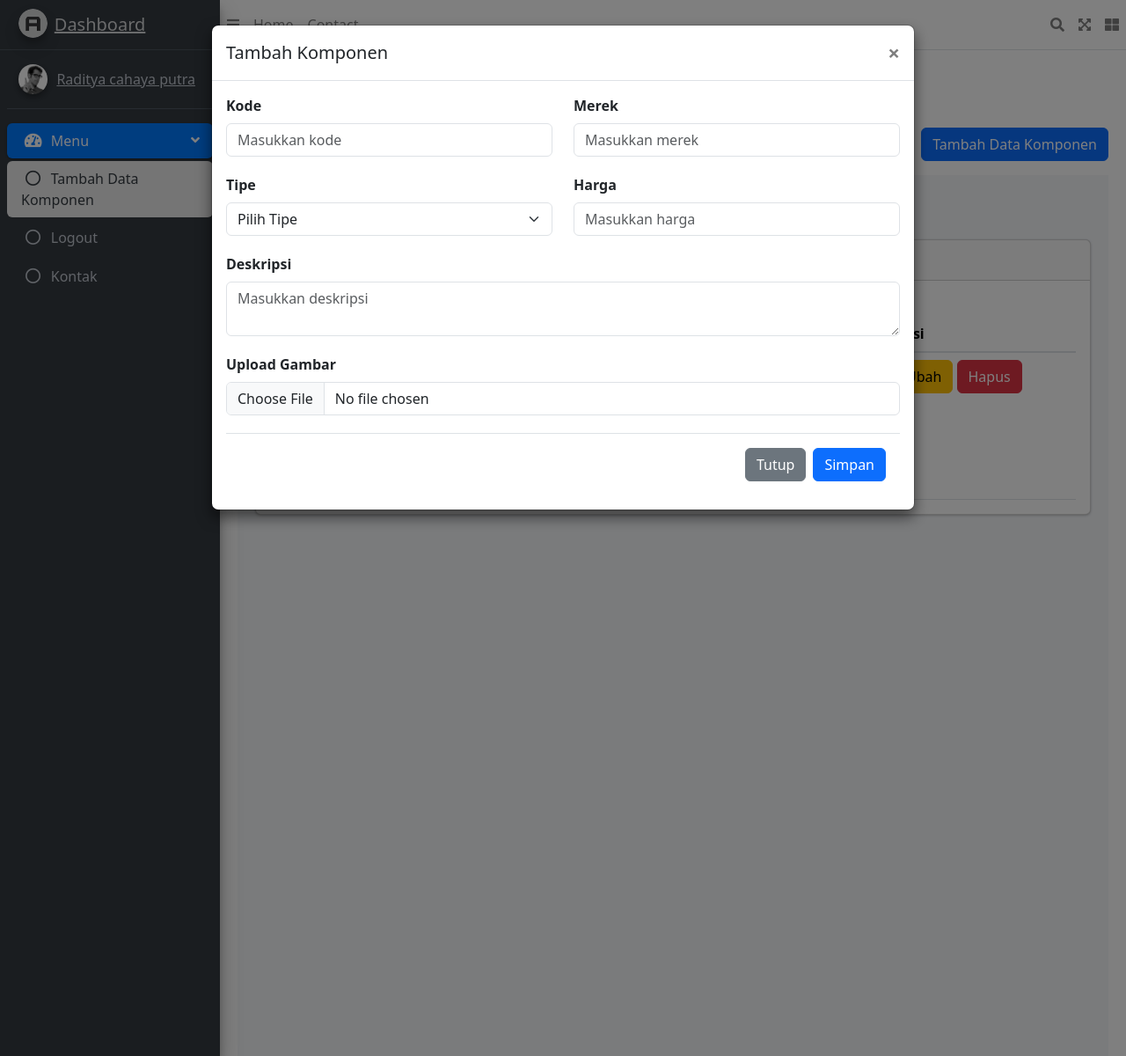
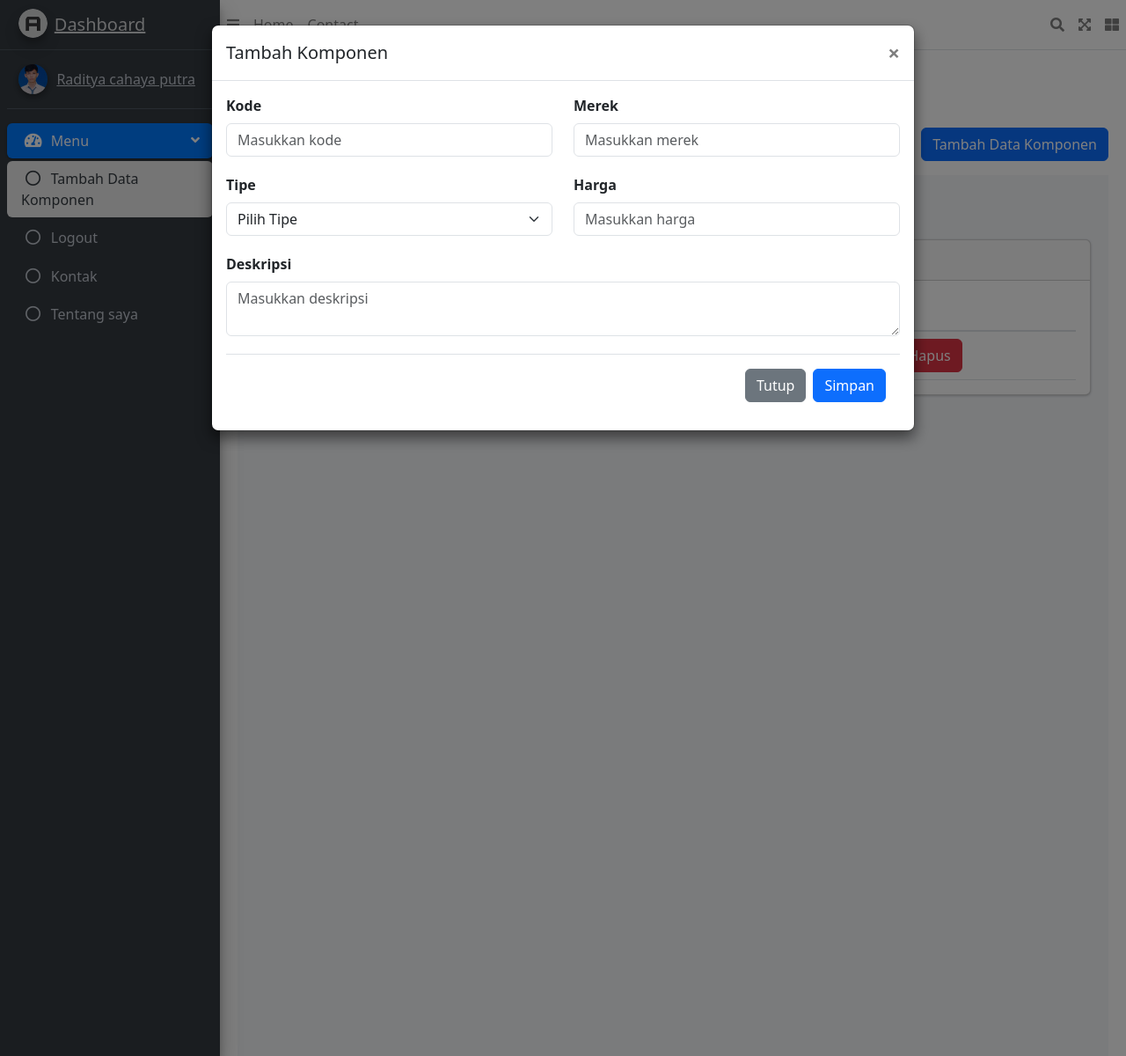
Before and after one commit to Radityacahayaputra/WEBPC_Raditya, a CodeIgniter app: page /WebPC/index.php/admincontroller/index in a window 1280 px wide, after a click on "Tambah Data Komponen". Shown: the whole page at 88% size. Run offline with CodeIgniter, Linux system fonts and the light colour scheme; data comes from the database, SQL or seed files in the repository; some libraries are stand-ins or nearby versions; grey boxes are pictures that could not be loaded.

Commit message:
Akhirnyaa

```diff
--- a/application/config/database.php
+++ b/application/config/database.php
@@ -78,7 +78,7 @@ $db['default'] = array(
 	'hostname' => 'localhost',
 	'username' => 'root',
 	'password' => '',
-	'database' => 'webpc2',
+	'database' => 'webpc3',
 	'dbdriver' => 'mysqli',
 	'dbprefix' => '',
 	'pconnect' => FALSE,
--- a/application/config/routes.php
+++ b/application/config/routes.php
@@ -56,3 +56,5 @@ $route['shop'] = 'ProductController/index';       // Untuk halaman daftar produk
 $route['shop/add'] = 'ProductController/add';     // Untuk halaman tambah produk
 $route['shop/save'] = 'ProductController/save';   // Untuk menyimpan produk baru
 $route['dashboard'] = 'dashboard/index';
+$route['produk/ubah/(:num)'] = 'produk/ubah/$1';
+$route['admincontroller'] = 'AdminController/index';  // Atau sesuai dengan nama controller dan metode yang Anda inginkan
--- a/application/controllers/Admincontroller.php
+++ b/application/controllers/Admincontroller.php
@@ -1,4 +1,5 @@
 <?php
+
 defined('BASEPATH') OR exit('No direct script access allowed');
 
 class AdminController extends CI_Controller
@@ -9,6 +10,7 @@ class AdminController extends CI_Controller
         $this->load->model('Produk_model');
         $this->load->library('session');
         $this->load->library('form_validation');
+
     }
 
     // Menampilkan halaman dashboard
@@ -16,7 +18,9 @@ class AdminController extends CI_Controller
     {
         $data['judul'] = 'Dashboard';
         $data['produk'] = $this->Produk_model->getAllProduk(); // Mengambil semua produk
+        $data['total_produk'] = $this->Produk_model->getTotalProduk();
         $data['tipe'] = $this->Produk_model->getAllTipe(); // Mengambil semua tipe produk
+
 
         // Memuat view dashboard
         $this->load->view('templates/adminheader', $data);
@@ -24,91 +28,46 @@ class AdminController extends CI_Controller
         $this->load->view('templates/adminfooter');
     }
 
-    // Menampilkan form untuk menambah atau mengubah produk
-    public function form($id = null)
+    // Menampilkan modal untuk mengubah atau mengedit produk
+    public function ubah($id)
 {
-        $data['judul'] = $id ? 'Edit Produk' : 'Tambah Produk';
-        $data['tipe'] = $this->Produk_model->getAllTipe(); // Mengambil semua tipe produk
-
-        // Jika ID ada, ambil data produk untuk diedit
-        if ($id) {
+    // Ambil data produk berdasarkan ID
     $data['produk'] = $this->Produk_model->getProdukById($id);
     if (!$data['produk']) {
-                show_404(); // Menampilkan halaman 404 jika produk tidak ditemukan
-            }
+        redirect('admincontroller');  // Kembali ke dashboard jika produk tidak ditemukan
     }
 
-        // Set rules form validation
-        $this->setValidationRules($id);
+    // Set rules untuk validasi form
+    $this->form_validation->set_rules('merek', 'Merek', 'required');
+    $this->form_validation->set_rules('harga', 'Harga', 'required|numeric');
+    $this->form_validation->set_rules('deskripsi', 'Deskripsi', 'required');
 
     if ($this->form_validation->run() == false) {
-            // Jika validasi gagal, kembali ke view form produk
+        // Jika validasi gagal, tampilkan modal edit produk
         $this->load->view('admin/templates/adminheader', $data);
-            $this->load->view('admin/form', $data); // Pastikan Anda memiliki view untuk form produk
+        $this->load->view('admin/index', $data);  // Tampilkan halaman produk di dashboard
         $this->load->view('admin/templates/adminfooter');
     } else {
-            // Menangani upload gambar
-            $upload_data = $this->handleImageUpload();
-
-            // Menyiapkan data produk untuk dimasukkan atau diupdate
+        // Jika validasi berhasil, update data produk
         $data_input = [
-                'kode' => $this->input->post('kode'),
             'merek' => $this->input->post('merek'),
-                'tipe' => $this->input->post('tipe'),
             'harga' => $this->input->post('harga'),
-                'deskripsi' => $this->input->post('deskripsi'),
-                'gambar' => isset($upload_data['file_name']) ? $upload_data['file_name'] : null
+            'deskripsi' => $this->input->post('deskripsi')
         ];
 
-            // Memasukkan atau memperbarui data produk di database
-            if ($id) {
-                $this->Produk_model->ubahDataProduk($id, $data_input);
+        $this->Produk_model->ubahDataProduk($id, $data_input); // Update produk
+
+        // Flash message untuk memberi tahu bahwa produk berhasil diubah
         $this->session->set_flashdata('flash', 'diubah');
-            } else {
-                $this->Produk_model->insertProduk($data_input);
-                $this->session->set_flashdata('flash', 'ditambahkan');
-            }
-
-            redirect('admin/index'); // Redirect ke dashboard setelah berhasil menambah atau mengubah produk
+        redirect('admincontroller');  // Redirect ke dashboard admin setelah update
     }
 }
 
     // Menghapus produk
     public function hapus($id)
     {
-        $this->Produk_model->hapusDataProduk($id);
-        $this->session->set_flashdata('flash', 'dihapus');
-        redirect('admin/dashboard'); // Redirect ke dashboard setelah berhasil menghapus produk
-    }
-
-    // Method untuk mengatur aturan validasi
-    private function setValidationRules($id = null)
-    {
-        $this->form_validation->set_rules('kode', 'Kode', 'required' . ($id ? '' : '|is_unique[produk.kode]'));
-        $this->form_validation->set_rules('merek', 'Merek', 'required');
-        $this->form_validation->set_rules('tipe', 'Tipe', 'required');
-        $this->form_validation->set_rules('harga', 'Harga', 'required|numeric');
-        $this->form_validation->set_rules('deskripsi', 'Deskripsi', 'required');
-    }
-
-    // Method untuk menangani upload gambar
-    private function handleImageUpload()
-    {
-        $upload_data = [];
-        if (!empty($_FILES['gambar']['name'])) {
-            $config['upload_path'] = './uploads/produk/';
-            $config['allowed_types'] = 'jpg|jpeg|png';
-            $config['max_size'] = 2048;
-            $this->load->library('upload', $config);
-
-            if ($this->upload->do_upload('gambar')) {
-                $upload_data = $this->upload->data();
-            } else {
-                $this->session->set_flashdata('error', $this->upload->display_errors());
-                redirect('admin/form'); // Redirect ke form jika upload gagal
-                return;
+        $this->Produk_model->hapusDataProduk($id); // Hapus data produk berdasarkan ID
+        $this->session->set_flashdata('flash', 'dihapus'); // Set pesan flash
+        redirect('admincontroller'); // Redirect ke halaman admin setelah berhasil
     }
 }
-        return $upload_data;
-    }
-}
--- a/application/models/Produk_model.php
+++ b/application/models/Produk_model.php
@@ -1,92 +1,51 @@
 <?php
 class Produk_model extends CI_Model
 {
+    // Fungsi untuk menghitung jumlah total produk
+public function countTotalProduk()
+{
+    return $this->db->count_all('produk'); // Menghitung jumlah produk di tabel produk
+}
+
+    public function getTotalProduk()
+    {
+        return $this->db->count_all('produk'); // Menghitung jumlah data di tabel produk
+    }
+    // Mendapatkan semua produk
     public function getAllProduk()
     {
-        return $this->db->get('produk')->result_array();
+        return $this->db->get('produk')->result_array(); // Sudah benar menggunakan result_array()
     }
 
+    // Mendapatkan semua tipe produk
     public function getAllTipe()
     {
-        return $this->db->get('tipe')->result_array();
+        return $this->db->get('tipe')->result_array(); // Sudah benar
     }
 
+    // Menyisipkan data produk baru ke database
     public function insertProduk($data)
     {
-        // Handle image upload
-        $upload_image = $_FILES['gambar']['name'];
-
-        if ($upload_image) {
-            $config['upload_path'] = './uploads/produk/'; // Ensure the path is correct
-            $config['allowed_types'] = 'gif|jpg|png|jpeg';
-            $config['max_size'] = '4096';
-
-            // Load upload library
-            $this->load->library('upload', $config);
-
-            if ($this->upload->do_upload('gambar')) {
-                $data['gambar'] = $this->upload->data('file_name');
-            } else {
-                return ['error' => $this->upload->display_errors()];
-            }
-        }
-
-        // Insert product data into the database
-        return $this->db->insert('produk', $data);
+        return $this->db->insert('produk', $data); // Sudah benar
     }
 
+    // Mendapatkan produk berdasarkan ID
     public function getProdukById($id)
     {
-        return $this->db->get_where('produk', ['id' => $id])->row_array();
+        return $this->db->get_where('produk', ['id' => $id])->row_array(); // Sudah benar
     }
 
-    public function ubahDataProduk($id)
+    // Mengubah data produk berdasarkan ID
+    public function ubahDataProduk($id, $data)
     {
-        // Prepare data for update
-        $data = [
-            'merek' => $this->input->post('merek'),
-            'tipe' => $this->input->post('tipe'),
-            'harga' => $this->input->post('harga'),
-            'deskripsi' => $this->input->post('deskripsi')
-        ];
-
-        // Handle image upload if there is a new image
-        $upload_image = $_FILES['gambar']['name'];
-        if ($upload_image) {
-            $config['upload_path'] = './uploads/produk/'; // Ensure the path is correct
-            $config['allowed_types'] = 'gif|jpg|png|jpeg';
-            $config['max_size'] = '4096';
-
-            // Load upload library
-            $this->load->library('upload', $config);
-
-            if ($this->upload->do_upload('gambar')) {
-                // Delete old image if exists
-                $old_image = $this->getProdukById($id)['gambar'];
-                if ($old_image && file_exists(FCPATH . 'uploads/produk/' . $old_image)) {
-                    unlink(FCPATH . 'uploads/produk/' . $old_image);
-                }
-
-                // Save new image
-                $data['gambar'] = $this->upload->data('file_name');
-            } else {
-                return ['error' => $this->upload->display_errors()];
-            }
-        }
-
-        // Update product data in the database
+        // Perbarui data produk di database berdasarkan ID
         $this->db->where('id', $id);
-        return $this->db->update('produk', $data);
+        return $this->db->update('produk', $data); // Menggunakan parameter $data untuk update
     }
 
+    // Menghapus produk berdasarkan ID
     public function hapusDataProduk($id)
     {
-        // Get the product image before deletion
-        $old_image = $this->getProdukById($id)['gambar'];
-        if ($old_image && file_exists(FCPATH . 'uploads/produk/' . $old_image)) {
-            unlink(FCPATH . 'uploads/produk/' . $old_image); // Delete the image file
-        }
-
-        return $this->db->delete('produk', ['id' => $id]);
+        return $this->db->delete('produk', ['id' => $id]); // Sudah benar
     }
 }
--- a/application/views/Templates/adminheader.php
+++ b/application/views/Templates/adminheader.php
@@ -99,10 +99,10 @@
       <!-- Sidebar user panel (optional) -->
       <div class="user-panel mt-3 pb-3 mb-3 d-flex">
         <div class="image">
-          <img src="assets/dist/img/user2-160x160.jpg" class="img-circle elevation-2" alt="User Image">
+          <img src="assets/images/gantengsekalijir.jpg" class="img-circle elevation-2" alt="User Image">
         </div>
         <div class="info">
-          <a href="#" class="d-block">Raditya cahaya putra</a>
+          <a href="Adminprofile" class="d-block">Raditya cahaya putra</a>
         </div>
       </div>
 
@@ -139,6 +139,13 @@
                   <p>Kontak</p>
                 </a>
               </li>
+
+              <li class="nav-item">
+                <a href="Adminprofile" class="nav-link">
+                  <i class="far fa-circle nav-icon"></i>
+                  <p>Tentang saya</p>
+                </a>
+              </li>
       <!-- /.sidebar-menu -->
     </div>
     <!-- /.sidebar -->
--- a/application/views/admin/index.php
+++ b/application/views/admin/index.php
@@ -31,7 +31,7 @@
                     <button type="button" class="close" data-bs-dismiss="modal" aria-label="Close">&times;</button>
                 </div>
                 <div class="modal-body">
-                    <form action="<?= base_url('produk'); ?>" method="post" enctype="multipart/form-data">
+                    <form action="<?= base_url('produk'); ?>" method="post">
                         <div class="row">
                             <div class="col-md-6 mb-3">
                                 <label for="kode" class="form-label">Kode</label>
@@ -62,11 +62,6 @@
                                 <label for="deskripsi" class="form-label">Deskripsi</label>
                                 <textarea name="deskripsi" class="form-control" id="deskripsi" placeholder="Masukkan deskripsi" required></textarea>
                                 <small class="form-text text-danger"><?= form_error('deskripsi'); ?></small>
-                            </div>
-                            <div class="col-md-12 mb-3">
-                                <label for="gambar" class="form-label">Upload Gambar</label>
-                                <input type="file" name="gambar" class="form-control" id="gambar" required>
-                                <small class="form-text text-danger"><?= form_error('gambar'); ?></small>
                             </div>
                         </div>
                         <div class="modal-footer">
@@ -107,7 +102,6 @@
                   <th scope="col">Tipe</th>
                   <th scope="col">Harga</th>
                   <th scope="col">Deskripsi</th>
-                  <th scope="col">Gambar</th>
                   <th scope="col">Aksi</th>
                 </tr>
               </thead>
@@ -120,13 +114,6 @@
                     <td><?= number_format($prd['harga'], 2, ',', '.'); ?></td>
                     <td><?= $prd['deskripsi']; ?></td>
                     <td>
-                      <?php if (!empty($prd['gambar'])): ?>
-                        <img src="<?= base_url('uploads/' . $prd['gambar']); ?>" alt="Gambar Produk" style="width: 150px; height: 150px;">
-                      <?php else: ?>
-                        <span>Tidak ada gambar</span>
-                      <?php endif; ?>
-                    </td>
-                    < <td>
                       <button type="button" class="btn btn-warning" data-bs-toggle="modal" data-bs-target="#editModal<?= $prd['id']; ?>">Ubah</button>
                       <a href="<?= base_url('produk/hapus/' . $prd['id']); ?>" class="btn btn-danger" onclick="return confirm('Apakah Anda Yakin?');">Hapus</a>
                     </td>
@@ -141,39 +128,35 @@
   </div>
   <!-- /.content-wrapper -->
 
-    <!-- Modal Edit Produk -->
+   <!-- Modal Edit Produk -->
+<?php if (!empty($produk) && is_array($produk)): ?>
     <?php foreach ($produk as $prd): ?>
-        <div class="modal fade" id="editModal<?= $prd['id']; ?>" tabindex="-1" aria-labelledby="editModalLabel" aria-hidden="true">
+        <div class="modal fade" id="editModal<?= $prd['id']; ?>" tabindex="-1" aria-labelledby="editModalLabel<?= $prd['id']; ?>" aria-hidden="true">
             <div class="modal-dialog modal-lg">
                 <div class="modal-content">
                     <div class="modal-header">
-                        <h5 class="modal-title" id="editModalLabel">Edit Produk</h5>
-                        <button type="button" class="close" data-bs-dismiss="modal" aria-label="Close">&times;</button>
+                        <h5 class="modal-title" id="editModalLabel<?= $prd['id']; ?>">Edit Produk</h5>
+                        <button type="button" class="btn-close" data-bs-dismiss="modal" aria-label="Close"></button>
                     </div>
                     <div class="modal-body">
-                        <?= form_open_multipart('produk/ubah/' . $prd['id']); ?>
+                    <form action="<?= base_url('admincontroller/ubah/' . $prd['id']); ?>" method="post">
                         <input type="hidden" name="id" value="<?= $prd['id']; ?>">
                         <div class="row">
                             <div class="col-md-6 mb-3">
-                                <label for="kode" class="form-label">Kode</label>
-                                <input type="text" name="kode" class="form-control" value="<?= $prd['kode']; ?>" id="kode" placeholder="Masukkan Kode" readonly>
+                                <label for="kode<?= $prd['id']; ?>" class="form-label">Kode</label>
+                                <input type="text" name="kode" class="form-control" value="<?= $prd['kode']; ?>" id="kode<?= $prd['id']; ?>" placeholder="Masukkan Kode" readonly>
                             </div>
                             <div class="col-md-6 mb-3">
-                                <label for="merek" class="form-label">Merek</label>
-                                <input type="text" name="merek" class="form-control" value="<?= $prd['merek']; ?>" id="merek" placeholder="Masukkan Merek" required>
+                                <label for="merek<?= $prd['id']; ?>" class="form-label">Merek</label>
+                                <input type="text" name="merek" class="form-control" value="<?= $prd['merek']; ?>" id="merek<?= $prd['id']; ?>" placeholder="Masukkan Merek" required>
                             </div>
                             <div class="col-md-6 mb-3">
-                                <label for="harga">Harga</label>
-                                <input type="number" name="harga" class="form-control" value="<?= $prd['harga']; ?>" id="harga" placeholder="Masukkan Harga" step="0.01" required>
+                                <label for="harga<?= $prd['id']; ?>">Harga</label>
+                                <input type="number" name="harga" class="form-control" value="<?= $prd['harga']; ?>" id="harga<?= $prd['id']; ?>" placeholder="Masukkan Harga" step="0.01" required>
                             </div>
                             <div class="col-md-12 mb-3">
-                                <label for="deskripsi">Deskripsi</label>
-                                <textarea name="deskripsi" class="form-control" id="deskripsi" placeholder="Masukkan Deskripsi" required><?= $prd['deskripsi']; ?></textarea>
-                            </div>
-                            <div class="col-md-12 mb-3">
-                                <label for="gambar">Gambar</label>
-                                <input type="file" name="gambar" class="form-control" id="gambar">
-                                <small class="form-text text-muted">Kosongkan jika tidak ingin mengubah gambar.</small>
+                                <label for="deskripsi<?= $prd['id']; ?>">Deskripsi</label>
+                                <textarea name="deskripsi" class="form-control" id="deskripsi<?= $prd['id']; ?>" placeholder="Masukkan Deskripsi" required><?= $prd['deskripsi']; ?></textarea>
                             </div>
                         </div>
                         <div class="modal-footer">
@@ -186,5 +169,8 @@
             </div>
         </div>
     <?php endforeach; ?>
-    <script src="https://cdn.jsdelivr.net/npm/bootstrap@5.3.0-alpha1/dist/js/bootstrap.bundle.min.js"></script>
-</div>
+<?php endif; ?>
+
+
+<!-- Bootstrap JS -->
+<script src="https://cdn.jsdelivr.net/npm/bootstrap@5.3.0-alpha1/dist/js/bootstrap.bundle.min.js"></script>
```
Also changed, not shown: application/controllers/Adminprofile.php (added, +14 -0 lines), application/controllers/Dashboard.php (+18 -1 lines), application/controllers/Produk.php (+11 -21 lines), application/views/admin/dashboard.php (+15 -5 lines), application/views/admin/profile.php (added, +40 -0 lines), application/views/produk/edit.php (deleted, +0 -117 lines), application/views/produk/index.php (+7 -14 lines), application/views/produk/ubah.php (added, +45 -0 lines), assets/images/gantengsekalijir.jpg (added), uploads/produk/a7jrtmhhzdp6112.jpg (added), uploads/produk/a7jrtmhhzdp6113.jpg (added), uploads/produk/a7jrtmhhzdp6114.jpg (added), uploads/produk/a7jrtmhhzdp6115.jpg (added), uploads/produk/a7jrtmhhzdp6116.jpg (added). Lines whose indentation alone changed are shown as unchanged.
